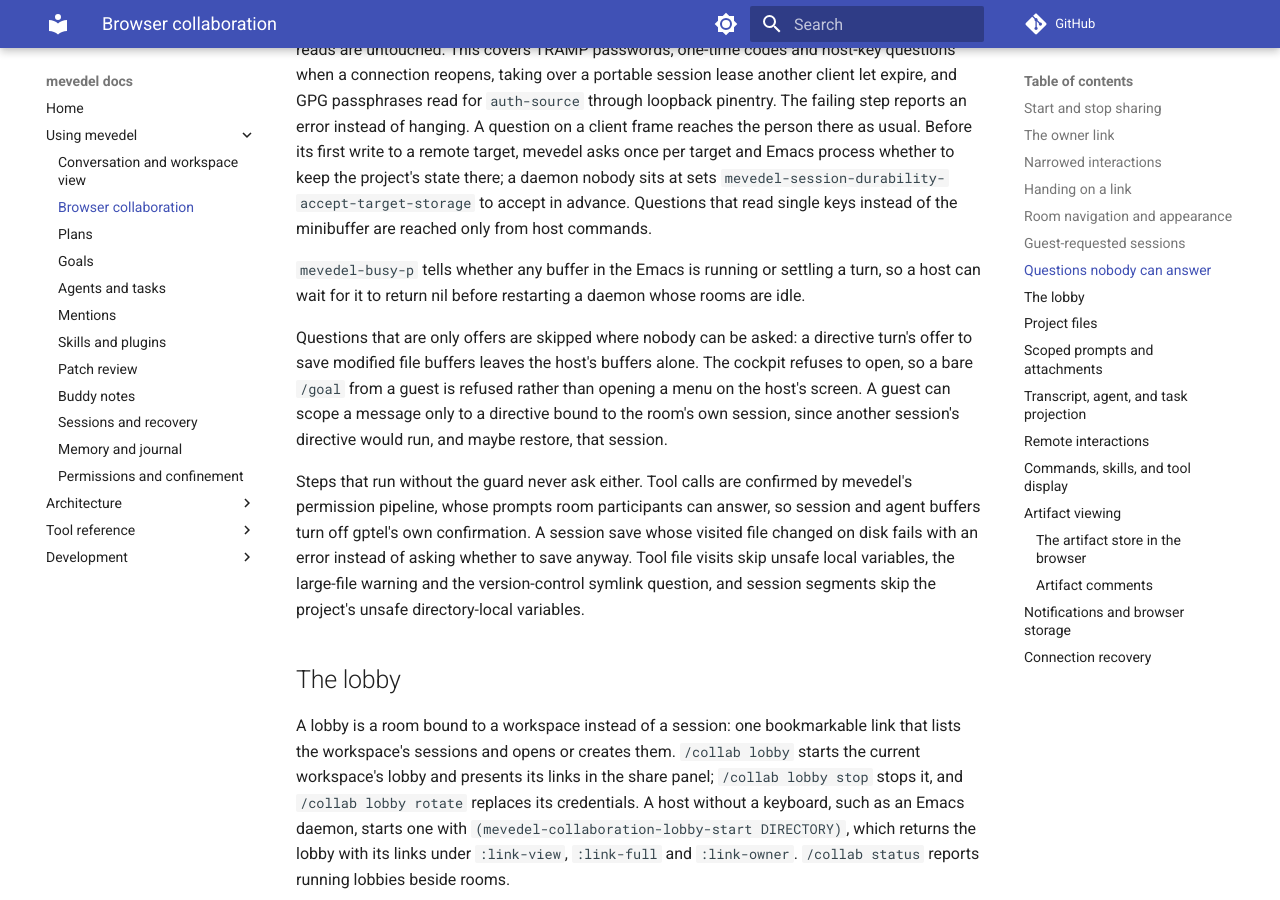
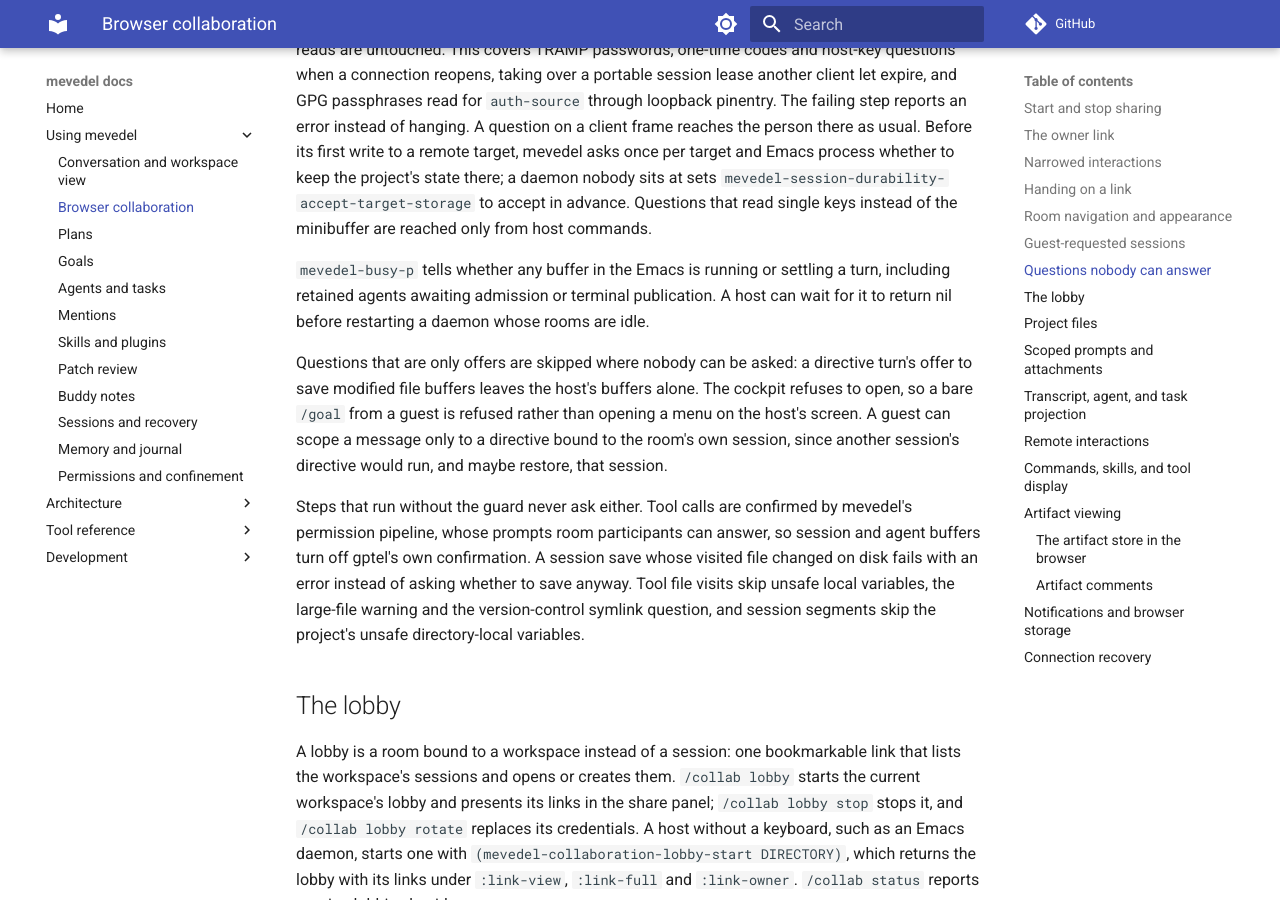
Before and after one commit to FrauH0lle/mevedel, an MkDocs documentation site: the page built from docs/collaboration.md, in a window 1280 px wide and 900 px high, scrolled down 6915 px. Built offline with MkDocs 1.6.1 and Material for MkDocs 9.7.7, drawn with Linux system fonts in a browser that asks for light colours; comment, search, counter and statistics services are not loaded.

Commit message:
fix(turn): Preserve ownership across nested skill preparation
Out-of-order preparations must restore the displaced request stack before
settling. Reuse the existing continuation queue and preserve newer request
and agent ownership. Teardown and quitting must not strand cleanup.

* mevedel-turn.el (mevedel-turn-defer-displaced): Combine displacement
recognition and parking for turns and preparation callbacks.
(mevedel-turn-resume-displaced, mevedel--defer-turn-steps): Drain callbacks
through quit and release checkpoints/holds when the buffer dies.
(mevedel-request-end): Preserve reentrantly admitted root activity.
(mevedel-busy-p): Include retained-agent admission, work and publication.
* mevedel-skills-invoke.el (mevedel-skills--preparation-settler): Restore
both ownership slots in stack order and call back in the originating buffer.
* mevedel-skills-core.el: Cache resolved discovery roots at installation;
filter notifications without filesystem I/O or losing overlapping plugins.
* test/test-mevedel-turn.el, test/test-mevedel-turn-request.el,
test/test-mevedel-skills-core.el, test/test-mevedel-skills-invoke.el:
Cover nested completion, replacement, teardown, quit, busy and watcher cases.
* docs/skills.md, docs/collaboration.md: Update the current contracts.

```diff
--- a/docs/collaboration.md
+++ b/docs/collaboration.md
@@ -325,8 +325,9 @@
 only from host commands.
 
 `mevedel-busy-p` tells whether any buffer in the Emacs is running or settling
-a turn, so a host can wait for it to return nil before restarting a daemon
-whose rooms are idle.
+a turn, including retained agents awaiting admission or terminal publication.
+A host can wait for it to return nil before restarting a daemon whose rooms
+are idle.
 
 Questions that are only offers are skipped where nobody can be asked: a
 directive turn's offer to save modified file buffers leaves the host's buffers
```
Also changed, not shown: docs/skills.md (+9 -2 lines), 7 other files.
